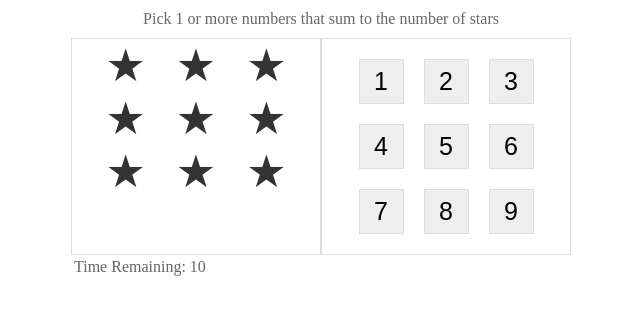
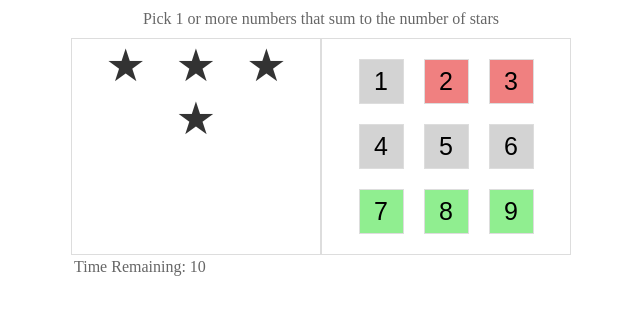
Before and after one commit to ArcticWolf-coder/DotCount, a React app: page / in a window 1280 px wide. Shown: the top 314 px of the page, without its empty margins (319-959 px from the left). Built offline with nearby package versions, Linux system fonts and the light colour scheme; the HTML template or start-up script is replaced by a standard one.

Commit message:
dynamic buttons introduced primarily

```diff
--- a/src/components/App.js
+++ b/src/components/App.js
@@ -2,8 +2,35 @@ import React, { useState } from 'react';
 
 
 // STAR MATCH - Starting Template
+const PickMe =(props)=>{
+  return (
+      <button key={props.count} className="number" style={{backgroundColor: colors[props.stat]}}
+      onClick={()=>console.log(props.count)}>
+      {props.count}</button>
+  );
+}
+const Dot=(props)=>{
+  return (
+    <>
+      {utils.range(1,props.no).map( id=>
+        <div key={id} className="star" />
+      )}
+    </>
 
+  );
+}
 const App = () => {
+  const [dots,setDots] = useState(utils.random(1,9));
+  const [aNums, setANums] = useState(utils.range(1, 6)); //available
+  const [cNums, setCNums] = useState([2,3]); //candidate
+  const wNum= utils.sum(cNums)> dots;
+  const numState=(num)=>{
+    if(!aNums.includes(num)) return 'used';
+    if(cNums.includes(num)) {
+      return wNum ? 'wrong':'candidate';
+    }
+    return 'available';
+  }
   return (
     <div className="game">
       <div className="help">
@@ -11,26 +38,12 @@ const App = () => {
       </div>
       <div className="body">
         <div className="left">
-          <div className="star" />
-          <div className="star" />
-          <div className="star" />
-          <div className="star" />
-          <div className="star" />
-          <div className="star" />
-          <div className="star" />
-          <div className="star" />
-          <div className="star" />
+            <Dot no={dots} />
         </div>
         <div className="right">
-          <button className="number">1</button>
-          <button className="number">2</button>
-          <button className="number">3</button>
-          <button className="number">4</button>
-          <button className="number">5</button>
-          <button className="number">6</button>
-          <button className="number">7</button>
-          <button className="number">8</button>
-          <button className="number">9</button>
+          {utils.range(1, 9).map(num =>
+            <PickMe count = {num} stat={numState(num)}/>
+          )}
         </div>
       </div>
       <div className="timer">Time Remaining: 10</div>
@@ -52,7 +65,7 @@ const utils = {
   sum: arr => arr.reduce((acc, curr) => acc + curr, 0),
 
   // create an array of numbers between min and max (edges included)
-  range: (min, max) => Array.from({ length: max - min + 1 }, (_, i) => min + i),
+  range: (min, max) => Array.from({ length: max - min + 1 }, (_,i) => min + i),
 
   // pick a random number between min and max (edges included)
   random: (min, max) => min + Math.floor(Math.random() * (max - min + 1)),
```
Also changed, not shown: main.js (added, +15 -0 lines).
